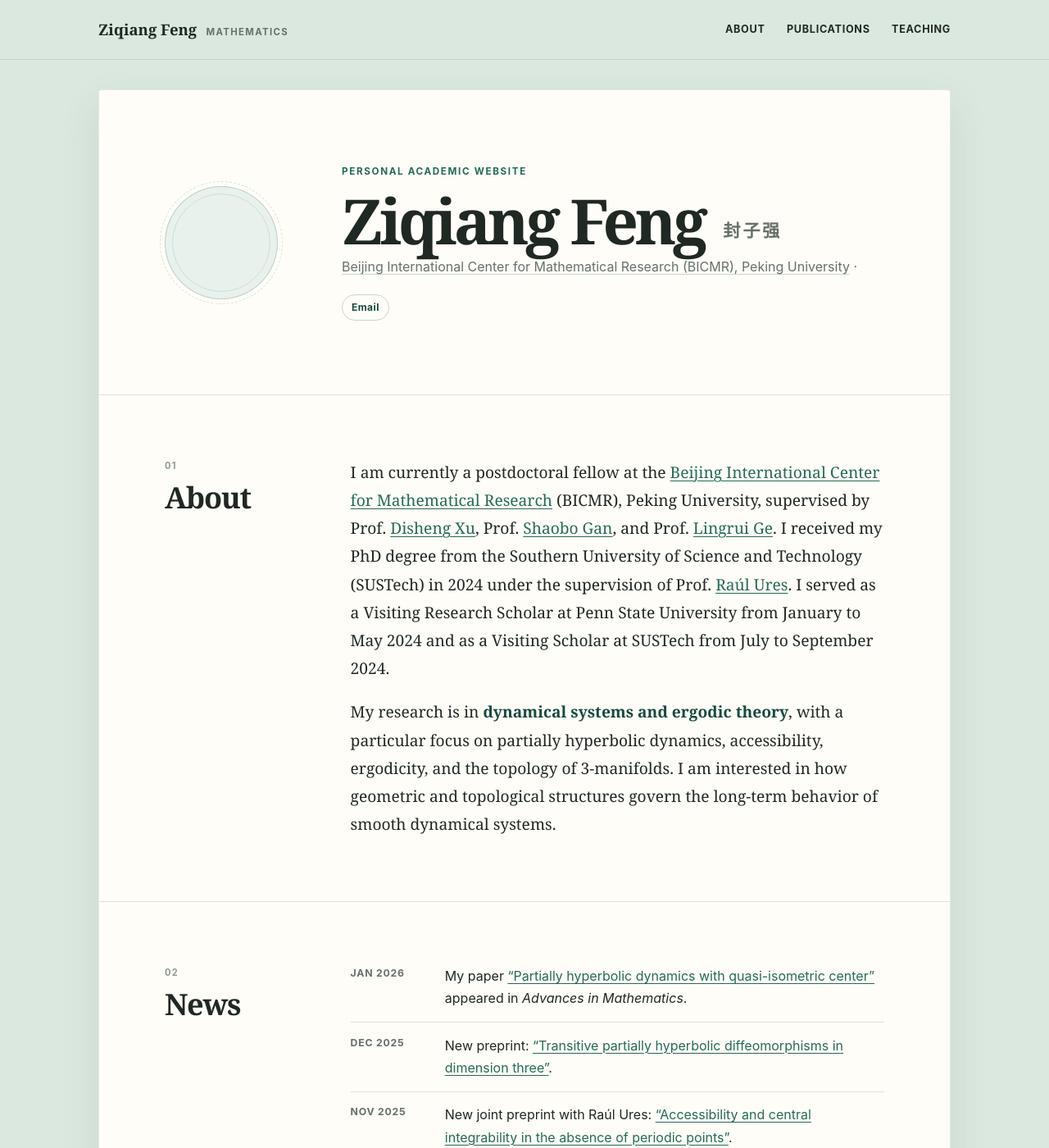
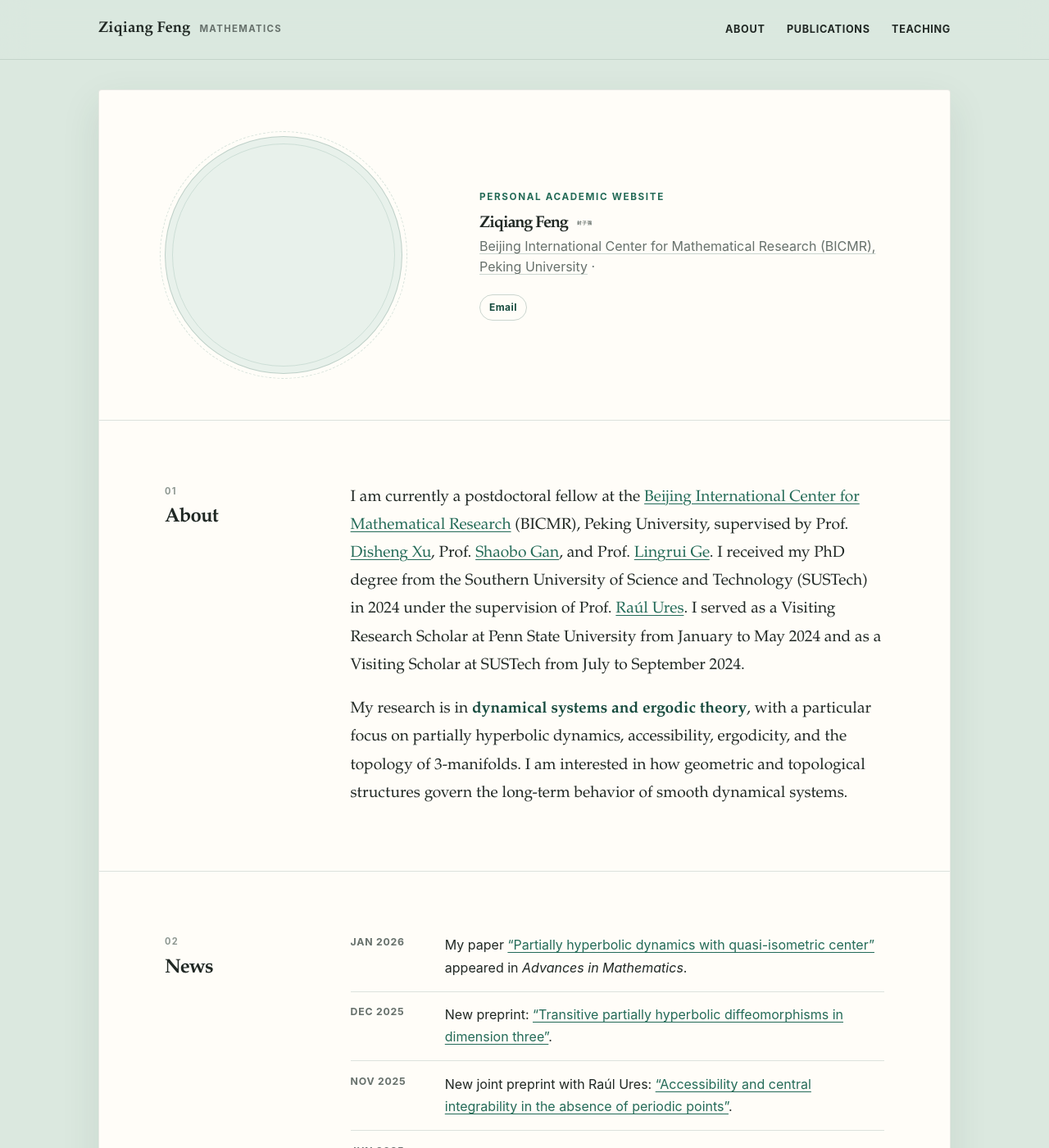
Before and after one commit to ziqiangfeng95/ziqiangfeng95.github.io, a Jekyll site: the page built from index.md, in a window 1280 px wide and 1400 px high. Shown: the whole window at 82% size. Built offline with Jekyll 4.4.1, drawn with Linux system fonts in a browser that asks for light colours.

Commit message:
Update main.css

```diff
--- a/assets/css/main.css
+++ b/assets/css/main.css
@@ -11,8 +11,8 @@
   --line: #dce2dd;
   --line-strong: #cbd5cf;
   --shadow: 0 18px 48px rgba(34, 67, 53, 0.1);
-  --serif: Georgia, "Times New Roman", Times, serif;
-  --sans: Inter, ui-sans-serif, -apple-system, BlinkMacSystemFont, "Segoe UI", sans-serif;
+  --serif: "Palatino Linotype", "Book Antiqua", Palatino, "Noto Serif SC", "Songti SC", serif;
+  --sans: -apple-system, BlinkMacSystemFont, "Segoe UI", "PingFang SC", "Microsoft YaHei", Arial, sans-serif;
 }
 
 *,
@@ -162,16 +162,16 @@ ol {
 
 .hero {
   display: grid;
-  grid-template-columns: 152px minmax(0, 1fr);
+  grid-template-columns: 320px minmax(0, 1fr);
   gap: clamp(2rem, 5vw, 4rem);
   align-items: center;
-  padding: clamp(3.3rem, 7vw, 5.7rem) clamp(2rem, 7vw, 5rem);
+  padding: clamp(2.3rem, 7vw, 3.5rem) clamp(2rem, 7vw, 5rem);
   border-bottom: 1px solid var(--line);
 }
 
 .portrait {
   position: relative;
-  width: 138px;
+  width: 290px;
   aspect-ratio: 1;
   display: grid;
   place-items: center;
@@ -223,7 +223,7 @@ ol {
 .hero h1 {
   margin-bottom: 0.35rem;
   font-family: var(--serif);
-  font-size: clamp(2.7rem, 7vw, 4.75rem);
+  font-size: clamp(16px, 7vw, 20px);
   font-weight: 700;
   letter-spacing: -0.055em;
   line-height: 1;
@@ -316,7 +316,7 @@ ol {
 .simple-page h1 {
   margin: 0;
   font-family: var(--serif);
-  font-size: clamp(1.65rem, 3vw, 2.25rem);
+  font-size: clamp(1.0rem, 3vw, 1.5rem);
   letter-spacing: -0.035em;
   line-height: 1.1;
 }
```
